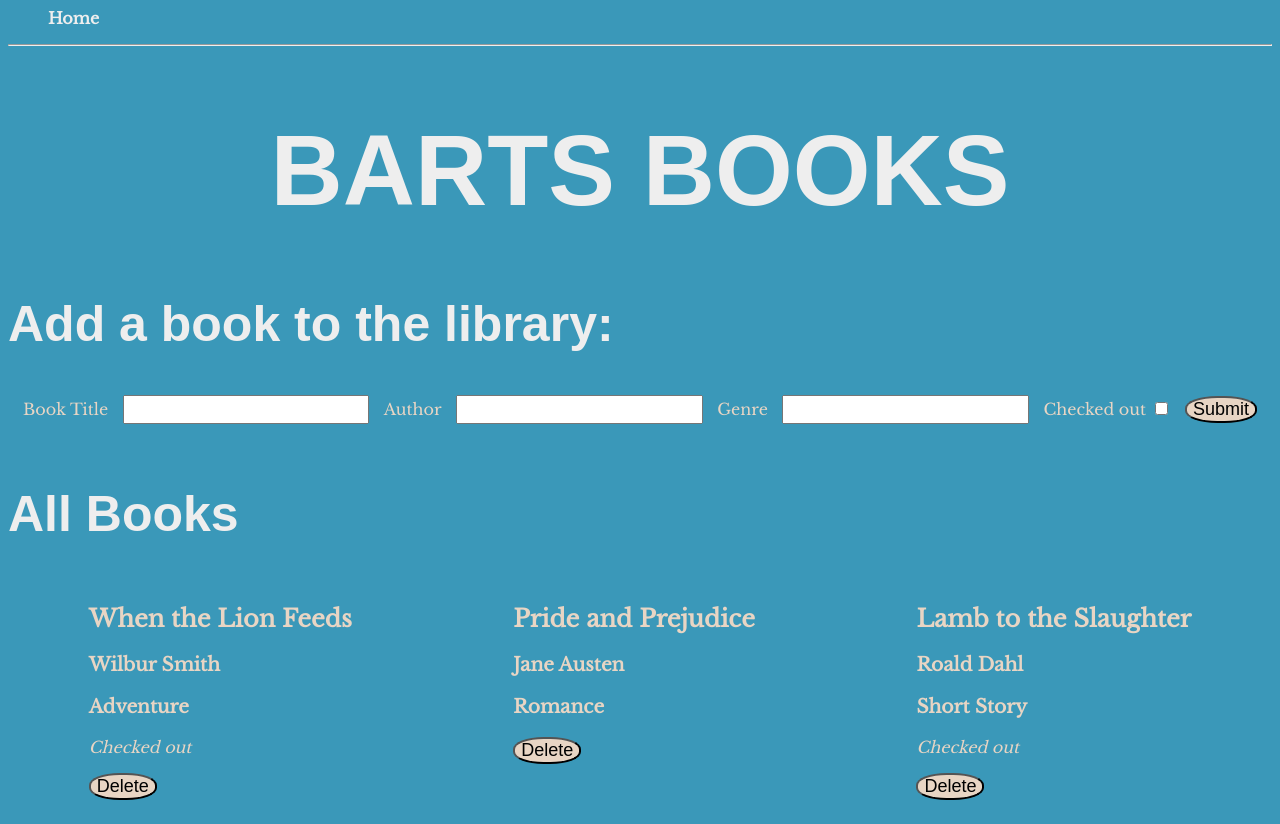
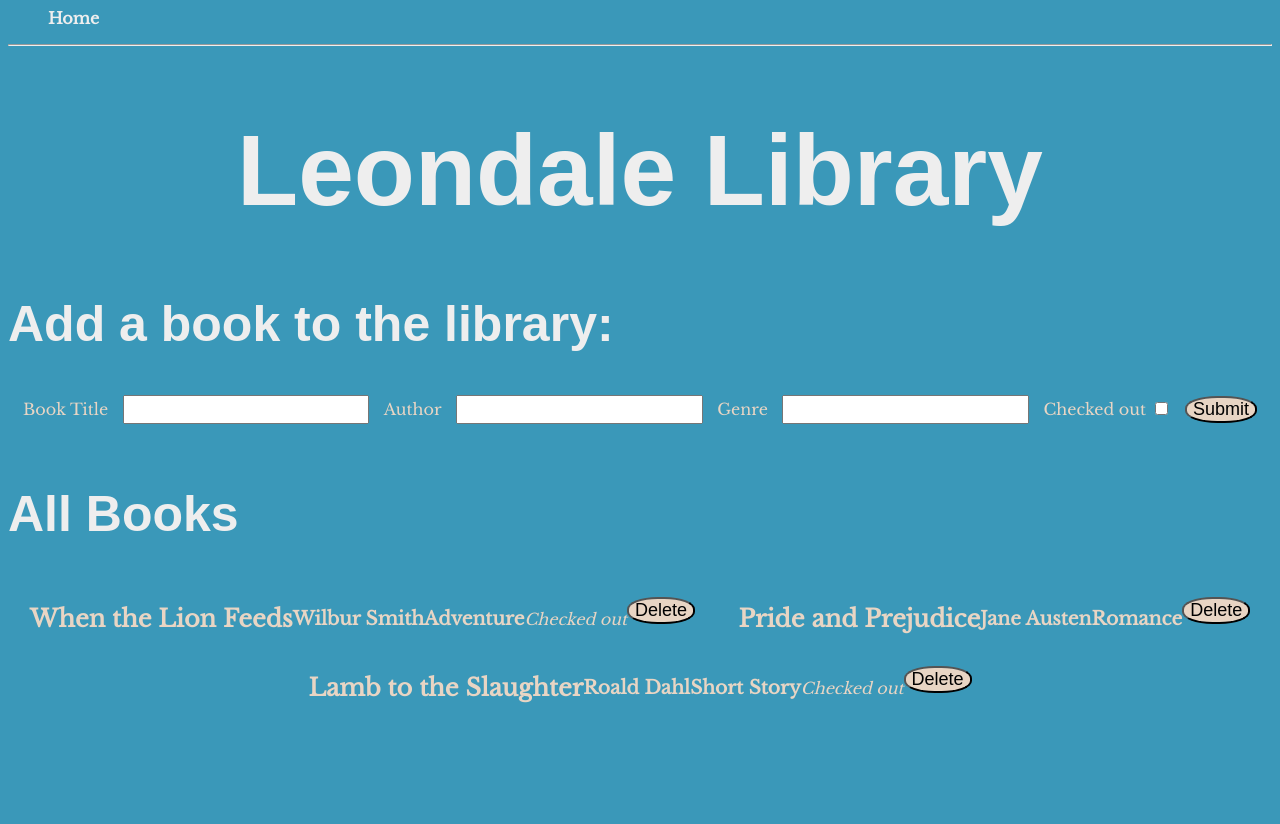
Before and after one commit to SdcBartram/Flask_app_library_w3d5, a Flask app: page /books in a window 1280 px wide. After the commit the page ends 703 px from the top, so only its background shows below. Run offline with Flask 3, Linux system fonts and the light colour scheme; some web fonts are replaced.

Commit message:
update to formatting

```diff
--- a/models/books.py
+++ b/models/books.py
@@ -6,8 +6,10 @@ book3 = Book("Lamb to the Slaughter", "Roald Dahl", "Short Story", True)
 
 books = [book1, book2, book3]
 
+
 def add_new_book(book):
     books.append(book)
+
 
 def delete_book(book_title):
     book_to_delete = None
--- a/static/main.css
+++ b/static/main.css
@@ -69,3 +69,10 @@ body a {
 body a:hover {
     font-size: larger;
 }
+
+.book {
+    color: #E8D5C4;
+    display: flex;
+    justify-content: space-between;
+    align-items: center;
+}
--- a/templates/base.jinja
+++ b/templates/base.jinja
@@ -1,4 +1,5 @@
 <html>
+
 <head>
   <link rel="stylesheet" href="{{ url_for('static', filename='main.css') }}">
   <link rel="stylesheet" href="https://fonts.googleapis.com/css?family=Sofia">
@@ -6,6 +7,7 @@
 
   <title>{{ title }} - Barts Books </title>
 </head>
+
 <body>
   <ul>
     <li class="navLink"><a href="/books">Home</a></li>
@@ -13,4 +15,5 @@
   <hr>
   {% block content %}{% endblock %}
 </body>
+
 </html>
--- a/templates/index.jinja
+++ b/templates/index.jinja
@@ -1,7 +1,7 @@
 {% extends "base.jinja" %}
 
 {% block content %}
-<h1>BARTS BOOKS</h1>
+<h1>Leondale Library</h1>
 
 <h2 class="sub_heading">Add a book to the library:</h2>
 
```
Also changed, not shown: templates/book.jinja (indentation only). Lines whose indentation alone changed are shown as unchanged.
